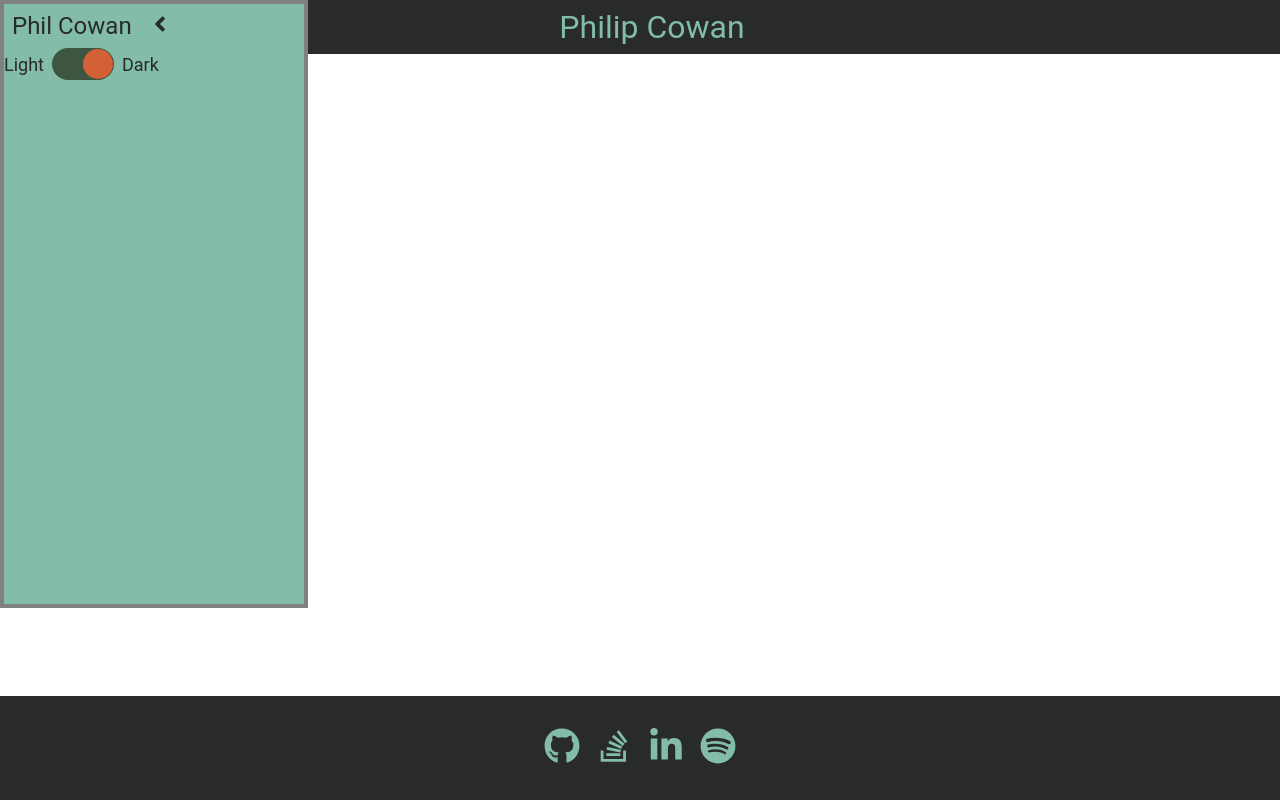
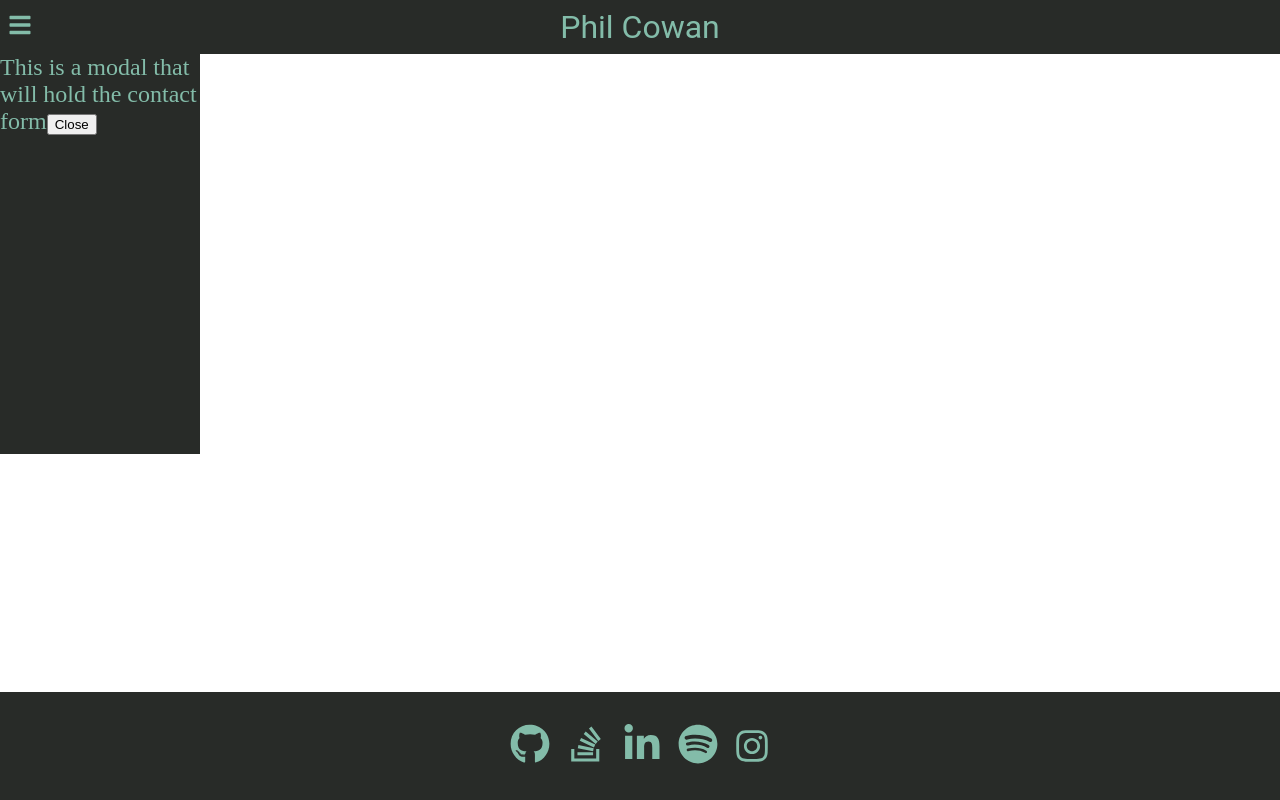
Before and after one commit to phil4lif/reactportfolio, a React (Create React App) app in the folder reactportfolio/: page / in a window 1280 px wide. Built offline with nearby package versions, Linux system fonts and the light colour scheme.

Commit message:
starts modal to hold contact form

```diff
--- /dev/null
+++ b/reactportfolio/src/components/EmailModal/index.js
@@ -0,0 +1,37 @@
+import React, {useState, useContext} from 'react';
+import DarkModeContext from '../../Context/DarkModeContext';
+import getColors from '../../styles/Styles';
+
+const EmailModal = ({modalOpen, setModalOpen}) => {
+    const {darkMode} = useContext(DarkModeContext);
+    const colors = getColors(darkMode);
+    console.log(modalOpen)
+    const styles= {
+        modalContainerOpen: {
+            backgroundColor: colors.background,
+            height:400,
+            width: 200,
+            visibility: 'visible',
+            transition: 'visibility 0.4s'
+        },
+        modalContainerClosed: {
+            visibility: 'hidden',
+            transition: 'visibility 0.3s'
+        },
+        text: {
+            fontSize: 24,
+            color: colors.text
+        }
+    }
+    const closeHandler = () => {
+        setModalOpen(false);
+    }
+    return (
+        <div style={modalOpen ? styles.modalContainerOpen : styles.modalContainerClosed}>
+            <span style={styles.text}>This is a modal that will hold the contact form</span>
+            <button onClick={() => closeHandler()}>Close</button>
+        </div>
+    )
+}
+
+export default EmailModal;
--- a/reactportfolio/src/components/Footer/index.js
+++ b/reactportfolio/src/components/Footer/index.js
@@ -1,6 +1,6 @@
 import React, { useContext } from 'react'
 import getColors from '../../styles/Styles';
-import { FaStackOverflow, FaSpotify, FaLinkedinIn, FaGithub } from 'react-icons/fa';
+import { FaStackOverflow, FaInstagram, FaSpotify, FaLinkedinIn, FaGithub } from 'react-icons/fa';
 import DarkModeContext from '../../Context/DarkModeContext';
 
 const Footer = () => {
@@ -30,16 +30,19 @@ const Footer = () => {
         <div style={styles.container}>
             <div>
                 <a target="_blank" href="https://www.github.com/phil4lif">
-                    <FaGithub style={styles.icon} size={36} color={colors.text} />
+                    <FaGithub style={styles.icon} size={40} color={colors.text} />
                 </a>
                 <a target="_blank" href="https://stackoverflow.com/users/12120114/philcowan">
-                    <FaStackOverflow style={styles.icon} size={36} color={colors.text} />
+                    <FaStackOverflow style={styles.icon} size={40} color={colors.text} />
                 </a>
                 <a target="_blank" href="https://www.linkedin.com/in/philip-cowan/">
-                    <FaLinkedinIn style={styles.icon} size={36} color={colors.text} />
+                    <FaLinkedinIn style={styles.icon} size={40} color={colors.text} />
                 </a>
                 <a target="_blank" href="https://open.spotify.com/artist/6rUljU0Lgfh5Vw0S98wD6W">
-                    <FaSpotify style={styles.icon} size={36} color={colors.text} />
+                    <FaSpotify style={styles.icon} size={40} color={colors.text} />
+                </a>
+                <a target="_blank" href="https://www.instagram.com/phil4lif/">
+                    <FaInstagram style={styles.icon} size={36} color={colors.text} />
                 </a>
             </div>
         </div>
--- a/reactportfolio/src/components/Header/index.js
+++ b/reactportfolio/src/components/Header/index.js
@@ -2,7 +2,6 @@ import React, { useContext } from 'react';
 import PhilLogo from '../PhilLogo';
 import getColors from '../../styles/Styles';
 import DarkModeContext from '../../Context/DarkModeContext';
-import DarkModeSwitch from '../DarkModeSwitch';
 import SidePanel from '../SidePanel';
 
 const Header = ({isOpen, setIsOpen}) => {
@@ -21,13 +20,14 @@ const Header = ({isOpen, setIsOpen}) => {
         backgroundColor: colors.background
         },
         width: {
-            width:1
+            width:24
         }
     }
     return (
         <div style={styles.container}>
-            <SidePanel setIsOpen={setIsOpen}/>
+            <SidePanel setIsOpen={setIsOpen} isOpen={isOpen}/>
             <PhilLogo />
+            <div style={styles.width}></div>
         </div>
     )
 }
--- a/reactportfolio/src/components/PhilLogo.js
+++ b/reactportfolio/src/components/PhilLogo.js
@@ -22,7 +22,7 @@ export default function PhilLogo() {
 
     return (
         <div style={styles.container}>
-            <p style={styles.nameStyle}>Philip Cowan</p>
+            <p style={styles.nameStyle}>Phil Cowan</p>
         </div>
     )
 }
--- a/reactportfolio/src/components/SidePanel/index.js
+++ b/reactportfolio/src/components/SidePanel/index.js
@@ -1,18 +1,15 @@
-import React, { useState, useContext } from 'react';
+import React, { useContext } from 'react';
 import { FaBars } from 'react-icons/fa';
 import DarkModeContext from '../../Context/DarkModeContext';
 import getColors from '../../styles/Styles';
-import OpenSidePanel from '../OpenSidePanel';
+
+
 const SidePanel = ({ isOpen, setIsOpen }) => {
     const { darkMode } = useContext(DarkModeContext);
     const colors = getColors(darkMode);
-    const styles = {
-        container: {
 
-        }
-    }
     return (
-        <div style={styles.container}>
+        <div>
             <a href="#">
                 <FaBars onClick={() => setIsOpen(true)} color={colors.text} size={24} />
             </a>
--- a/reactportfolio/src/pages/Home/index.js
+++ b/reactportfolio/src/pages/Home/index.js
@@ -6,10 +6,12 @@ import DarkModeSwitch from '../../components/DarkModeSwitch';
 import Header from '../../components/Header';
 import OpenSidePanel from '../../components/OpenSidePanel';
 import Footer from '../../components/Footer';
+import EmailModal from '../../components/EmailModal';
 
 export default function Home() {
     const {darkMode} = useContext(DarkModeContext)
-    const [isOpen, setIsOpen] = useState(true);
+    const [isOpen, setIsOpen] = useState(false);
+    const [modalOpen, setModalOpen] = useState(true);
 
     const colors = getColors(darkMode);
 
@@ -24,6 +26,7 @@ export default function Home() {
         <div style={styles.container}>
             <Header setIsOpen={setIsOpen}/>
             <OpenSidePanel isOpen={isOpen} setIsOpen={setIsOpen} />
+            <EmailModal modalOpen={modalOpen} setModalOpen={setModalOpen} />
             <Footer />
         </div>
     )
```
